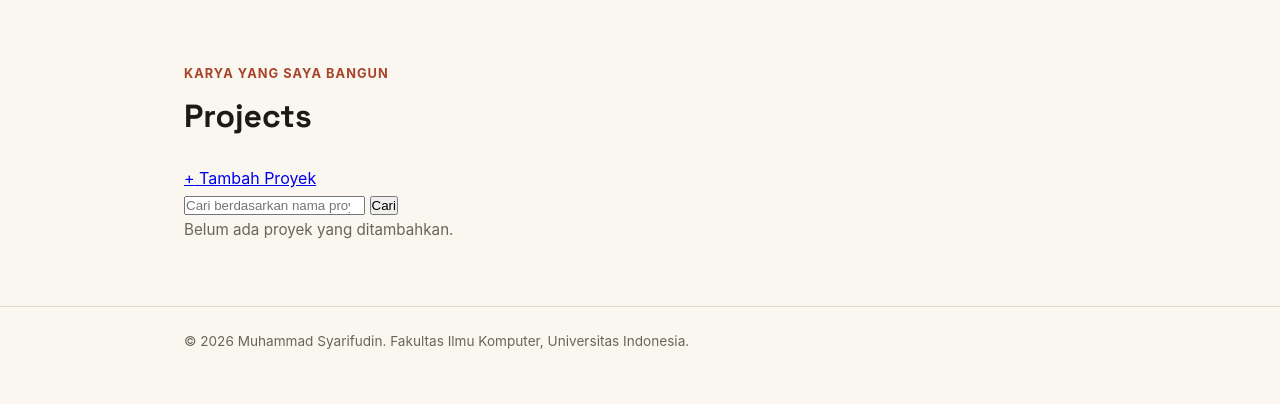
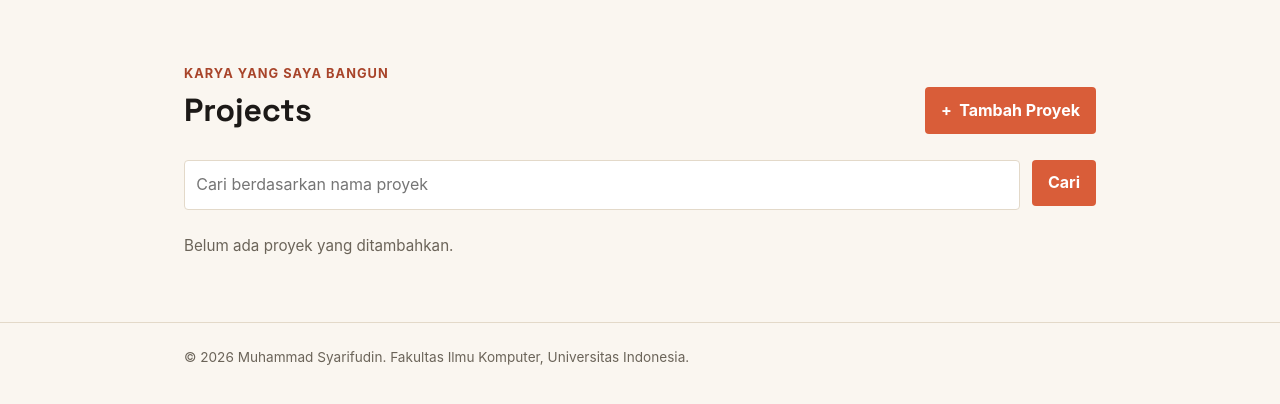
Before and after one commit to msyarifudin541-del/myportofolio, a Django app: page /projects/ in a window 1280 px wide. Shown: the part 74-478 px from the top of the page. Run offline with Django 4.2, Linux system fonts and the light colour scheme; data that the repository does not hold is empty.

Commit message:
Tutorial 3 : update style.css dengan styling form, project grid, dan modal popover

```diff
--- a/static/css/style.css
+++ b/static/css/style.css
@@ -277,7 +277,7 @@ h1, .brand {
     background-color: #292524;
 }
 
-/* --- Style khusus Tutorial 02 (Experience Section) --- */
+/* --- Style khusus Experience Section --- */
 .experience-section {
     padding: 4rem 0;
 }
@@ -340,3 +340,236 @@ h1, .brand {
     font-weight: 600;
     color: var(--accent);
 }
+
+/* --- Style Tambahan Tutorial 03 (Form, Project Grid, Buttons & Modal) --- */
+.project-form {
+    width: 100%;
+    max-width: 100%;
+    margin-top: 1.5rem;
+}
+
+.form-group {
+    margin-bottom: 1.25rem;
+}
+
+.form-group label {
+    display: block;
+    margin-bottom: 0.4rem;
+    font-weight: 700;
+}
+
+.form-group input,
+.form-group textarea {
+    width: 100%;
+    box-sizing: border-box;
+    padding: 0.7rem;
+    border: 1px solid var(--accent);
+    border-radius: var(--radius);
+    font: inherit;
+    transition: border-color 0.2s ease, outline-color 0.2s ease;
+}
+
+.form-group input:focus,
+.form-group textarea:focus {
+    outline: 2px solid var(--accent);
+    border-color: var(--accent);
+}
+
+.form-error {
+    color: #b42318;
+    font-size: 0.85rem;
+    margin-top: 0.35rem;
+}
+
+.button {
+    display: inline-block;
+    height: fit-content;
+    border: 0;
+    border-radius: var(--radius);
+    padding: 0.65rem 1rem;
+    background: var(--accent);
+    color: white;
+    cursor: pointer;
+    font: inherit;
+    font-weight: 700;
+    text-decoration: none;
+}
+
+.button-secondary {
+    background: var(--ink);
+}
+
+.button-danger {
+    background: #b42318;
+}
+
+.project-header {
+    width: 100%;
+    display: flex;
+    justify-content: space-between;
+    align-items: center;
+    gap: 1rem;
+    margin-bottom: 1.5rem;
+}
+
+.project-header h1 {
+    margin: 0;
+}
+
+.project-grid {
+    grid-template-columns: repeat(2, minmax(0, 1fr));
+}
+
+.project-grid .experience-card {
+    display: flex;
+    flex-direction: column;
+}
+
+.project-image {
+    display: block;
+    width: 100%;
+    height: auto;
+    border: 1px solid black;
+    border-radius: var(--radius);
+    margin-bottom: 1rem;
+}
+
+.project-add-button {
+    display: inline-flex;
+    align-items: center;
+    gap: 0.45rem;
+}
+
+.project-search {
+    display: flex;
+    gap: 0.75rem;
+    margin-bottom: 1.5rem;
+}
+
+.project-search__input {
+    width: 100%;
+    min-width: 0;
+    padding: 0.7rem;
+    border: 1px solid var(--line);
+    border-radius: var(--radius);
+    background: #fff;
+    color: var(--ink);
+    font: inherit;
+}
+
+.project-card-actions {
+    margin-top: auto;
+    padding-top: 1rem;
+}
+
+.project-actions {
+    display: flex;
+    align-items: center;
+    flex-wrap: wrap;
+    gap: 10px;
+    margin-top: 1rem;
+}
+
+.project-actions .experience-status {
+    margin-top: 0;
+}
+
+/* Modal Delete CSS Popover */
+.project-delete-modal {
+    display: none;
+    position: fixed;
+    inset: 0;
+    width: 100%;
+    height: 100%;
+    max-width: none;
+    max-height: none;
+    margin: 0;
+    padding: 1rem;
+    border: 0;
+    background: transparent;
+    z-index: 10;
+    align-items: center;
+    justify-content: center;
+}
+
+.project-delete-modal:popover-open {
+    display: flex;
+}
+
+.project-delete-modal__backdrop {
+    position: absolute;
+    inset: 0;
+    width: 100%;
+    height: 100%;
+    border: 0;
+    padding: 0;
+    background: rgba(28, 25, 23, 0.58);
+    cursor: default;
+}
+
+.project-delete-modal__content {
+    position: relative;
+    z-index: 1;
+    width: min(100%, 480px);
+    padding: 1.5rem;
+    background: var(--paper);
+    border: 1px solid var(--line);
+    border-radius: var(--radius);
+    box-shadow: 0 1rem 3rem rgba(28, 25, 23, 0.22);
+}
+
+.project-delete-modal__close {
+    position: absolute;
+    top: 1rem;
+    right: 1rem;
+    border: 0;
+    padding: 0;
+    background: transparent;
+    color: var(--text-muted);
+    font-size: 1.8rem;
+    line-height: 1;
+    cursor: pointer;
+}
+
+.project-delete-modal__actions {
+    display: flex;
+    justify-content: flex-end;
+    gap: 0.75rem;
+    margin-top: 1.5rem;
+}
+
+@media (max-width: 600px) {
+    .project-grid {
+        grid-template-columns: 1fr;
+    }
+    .project-header {
+        align-items: flex-start;
+        flex-direction: column;
+    }
+    .project-add-button {
+        width: 100%;
+        justify-content: center;
+    }
+    .project-search {
+        flex-direction: column;
+    }
+    .project-search .button {
+        width: 100%;
+    }
+    .project-delete-modal {
+        align-items: flex-end;
+        padding: 0;
+    }
+    .project-delete-modal__content {
+        width: 100%;
+        padding: 1.25rem;
+        border-radius: var(--radius) var(--radius) 0 0;
+    }
+    .project-delete-modal__actions {
+        flex-direction: column-reverse;
+    }
+    .project-delete-modal__actions .button {
+        width: 100%;
+        text-align: center;
+    }
+}
```
